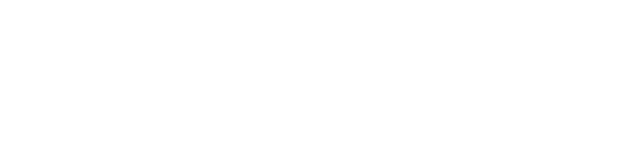
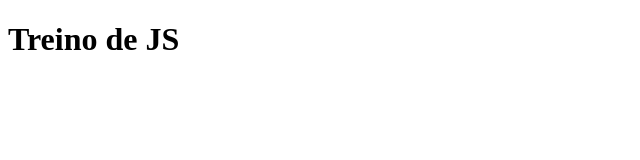
Before and after one commit to JethroTiago/JS-training-room-2, a plain HTML site: page index.html in a window 1280 px wide. Shown: the whole page, without its empty margins (0-640 px from the left). Drawn offline with Linux system fonts and the light colour scheme.

Commit message:
Adicionado texto h1

```diff
--- a/index.html
+++ b/index.html
@@ -7,6 +7,7 @@
     <title>Treino de JS</title>
 </head>
 <body>
+    <h1>Treino de JS</h1>
     <script src="index.js"></script>
 </body>
 </html>
```
